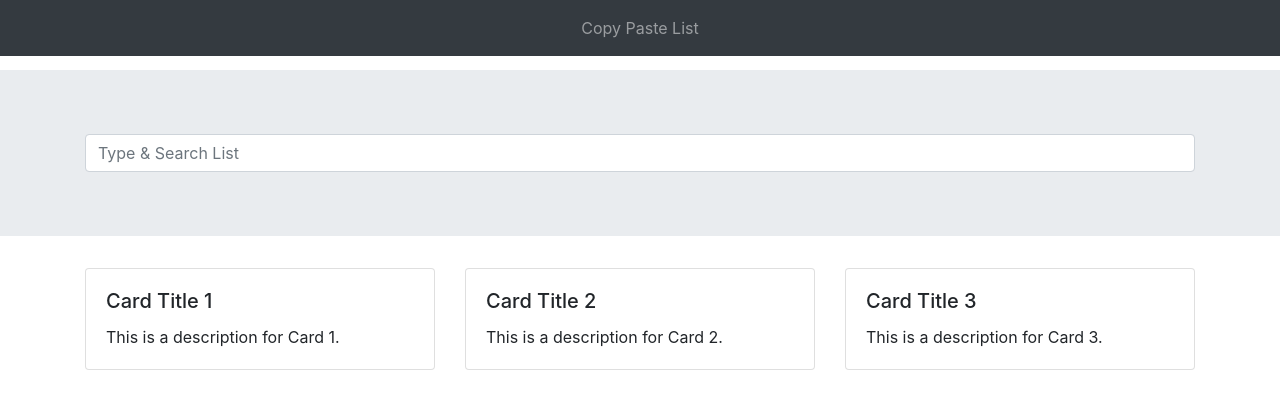
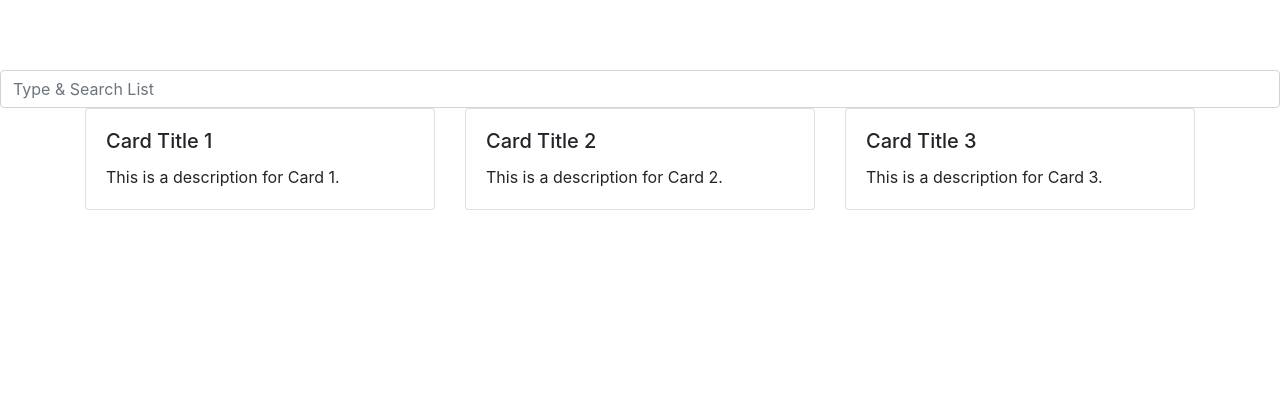
Before and after one commit to Master-Genius-code/copypastelist, a plain HTML site: page index.html in a window 1280 px wide. Drawn offline with nearby package versions, Linux system fonts and the light colour scheme.

Commit message:
Update index.html

```diff
--- a/index.html
+++ b/index.html
@@ -21,19 +21,14 @@
 </head>
 <body>
   <!-- Navbar -->
-  <nav class="navbar navbar-expand-md navbar-dark bg-dark fixed-top">
+  <nav class="navbar navbar-expand-md navbar-dark bg-drk fixed-top">
     <div class="container">
       <span class="navbar-text mx-auto">Copy Paste List</span>
     </div>
   </nav>
 
-  <!-- Hero section with search bar -->
-  <div class="jumbotron jumbotron-fluid">
-    <div class="container text-center">
         <input type="text" class="form-control" placeholder="Type & Search List">
-      </div>
-    </div>
-  </div>
+
 
   <!-- Cards section -->
   <div class="container">
```
